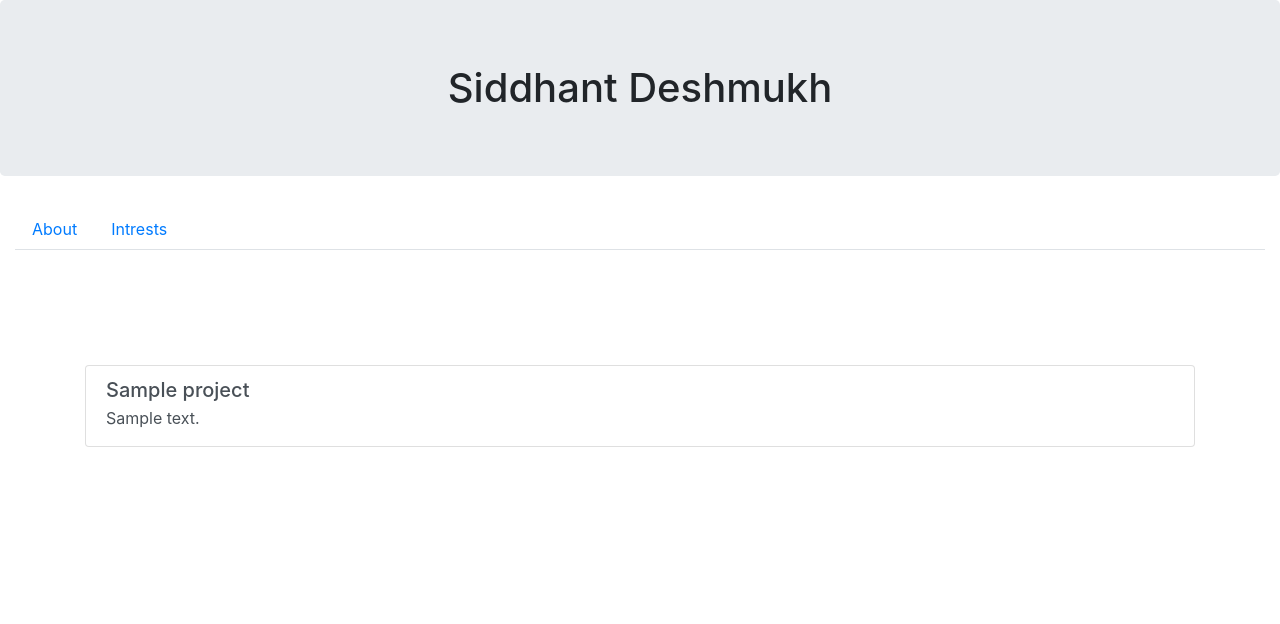
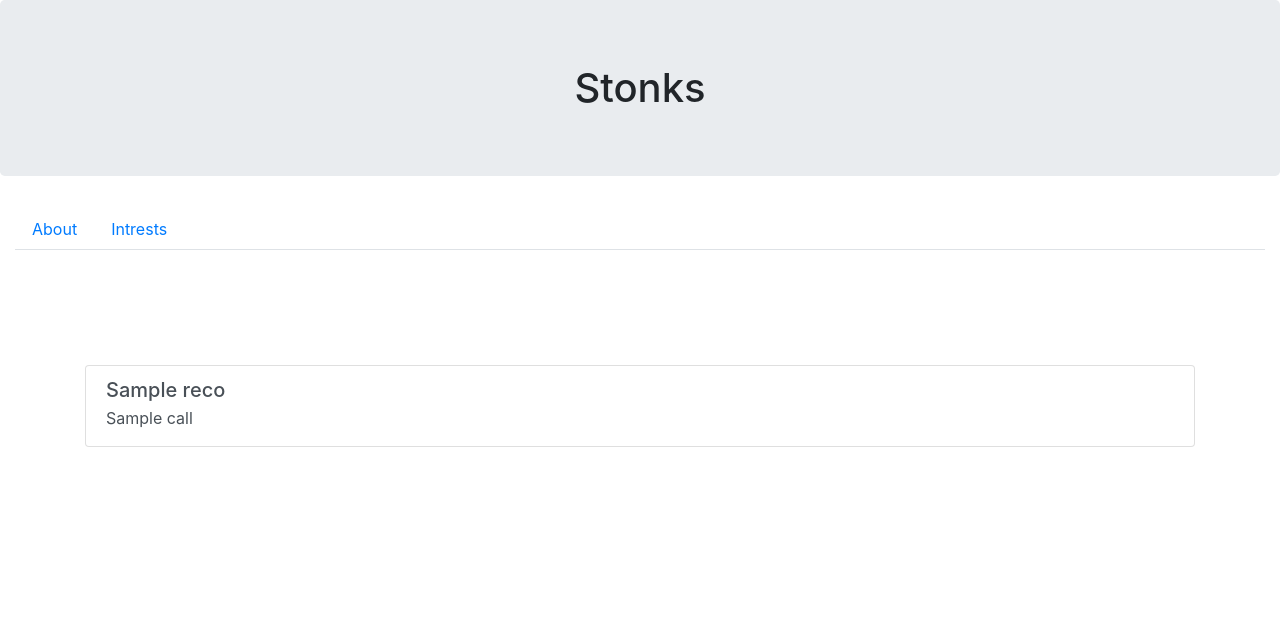
Before and after one commit to shvnmahajan/Stonks, a Flask app: template Template/recomendation.html in a window 1280 px wide. Shown: the top 624 px of the page. Run offline with Flask 2, Linux system fonts and the light colour scheme; the template is opened without the code that fills it: most values are stand-ins (such as "Sample title", 1, 10 or a date in 2020); some libraries are stand-ins or nearby versions.

Commit message:
actual stage 0

```diff
--- a/Template/layout.html
+++ b/Template/layout.html
@@ -13,7 +13,7 @@
     </title>
   </head>
   <body>
-    <h1 class="jumbotron" style="text-align: center;">Siddhant Deshmukh</h1>
+    <h1 class="jumbotron" style="text-align: center;">Stonks</h1>
     <div class="container-fluid">
       <ul class="nav nav-tabs">
         <li class="nav-item">
--- a/Template/recomendation.html
+++ b/Template/recomendation.html
@@ -2,13 +2,13 @@
 
 {% block content %}
 
-	{% for project in projects %}
+	{% for recos in recomendations %}
 	<div class="list-group">
 		  <a href="{{project.link}}" class="list-group-item list-group-item-action">
 		    <div class="d-flex w-100 justify-content-between">
-		      <h5 class="mb-1">{{project.name}}</h5>
+		      <h5 class="mb-1">{{recos.name}}</h5>
 		    </div>
-		    <p class="mb-1">{{project.description}}</p>
+		    <p class="mb-1">{{recos.call}}</p>
 
 		  </a>
 	</div>
```
